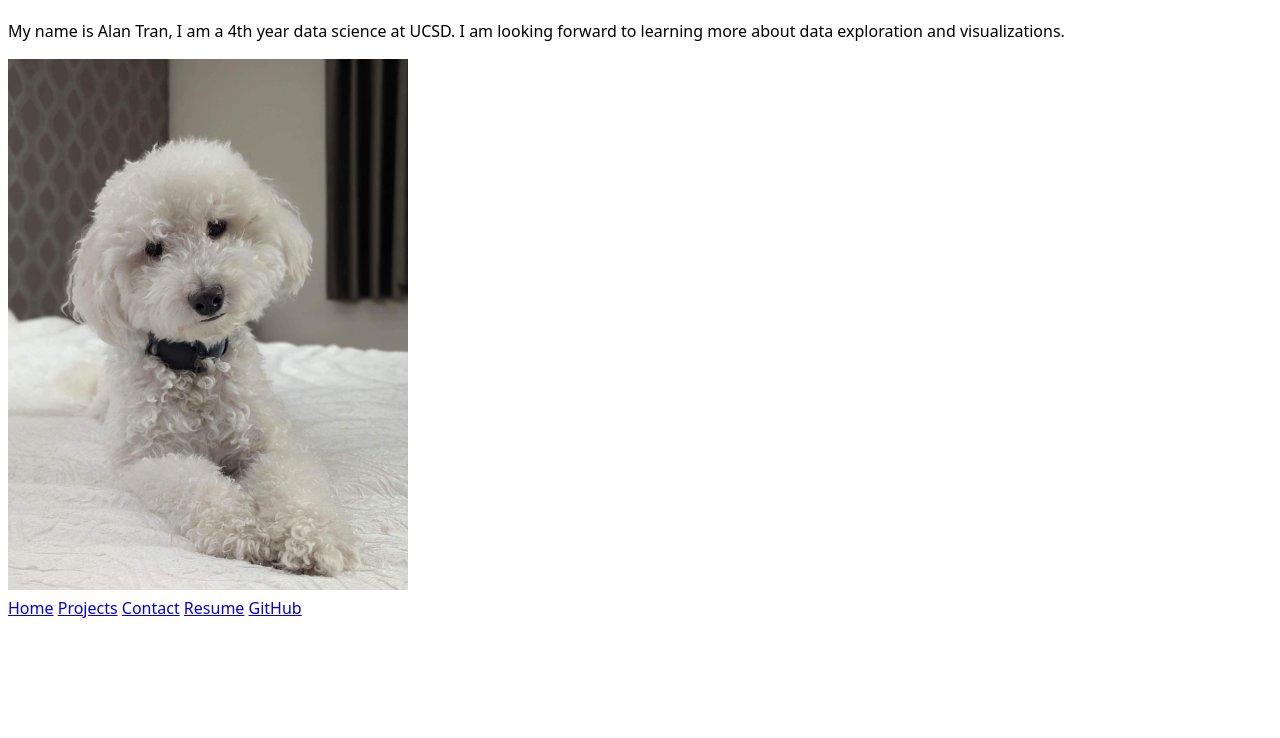
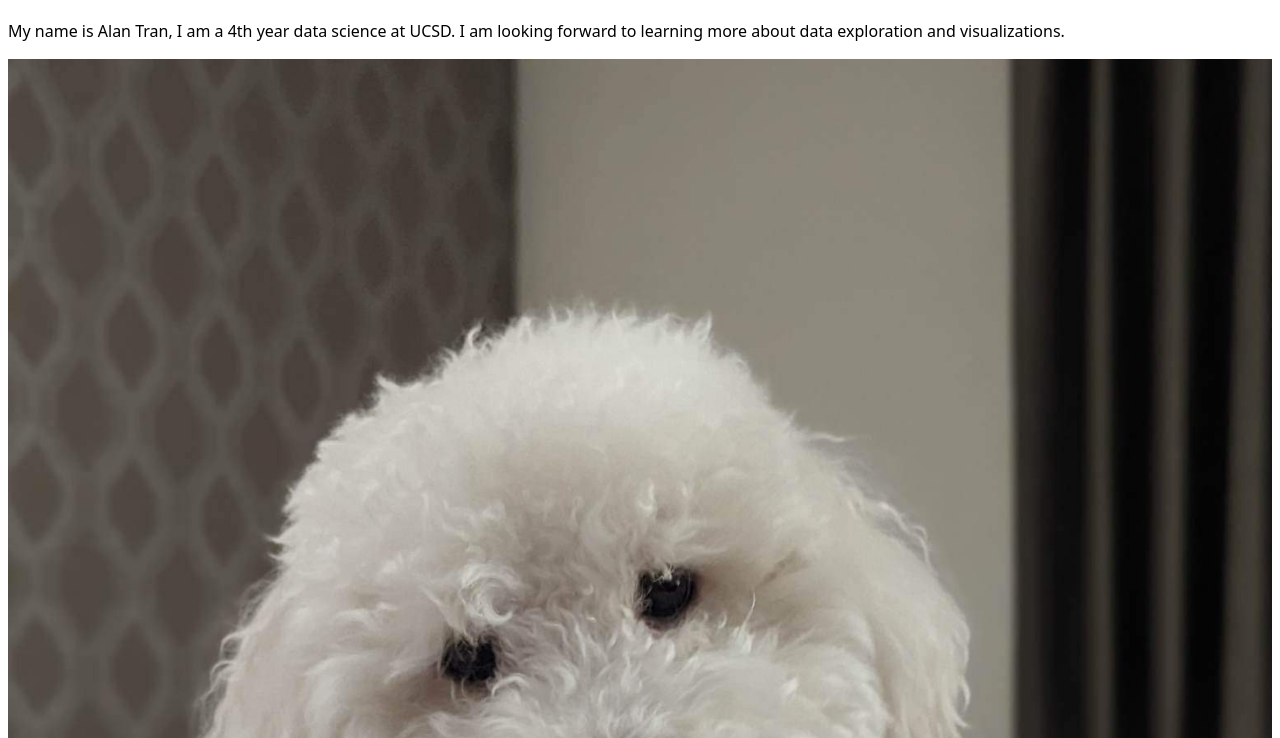
Before and after one commit to AlanTran123/portfolio, a plain HTML site: page index.html in a window 1280 px wide. Shown: the part 72-810 px from the top of the page. Drawn offline with Linux system fonts and the light colour scheme.

Commit message:
updated portfolio

```diff
--- a/index.html
+++ b/index.html
@@ -16,7 +16,6 @@
     <img
         src="images/IMG_8422.JPG"
         alt="This is a picture of my dog, he is a multipoo and is 2 years old!"
-        width="400"
     />
 
     <nav>
--- a/style.css
+++ b/style.css
@@ -4,3 +4,8 @@ body {
        */
     font: 100%/1.5 system-ui;
   }
+
+img {
+    max-width: 100%;
+    height: auto;
+}
```
Also changed, not shown: 1 other file.
